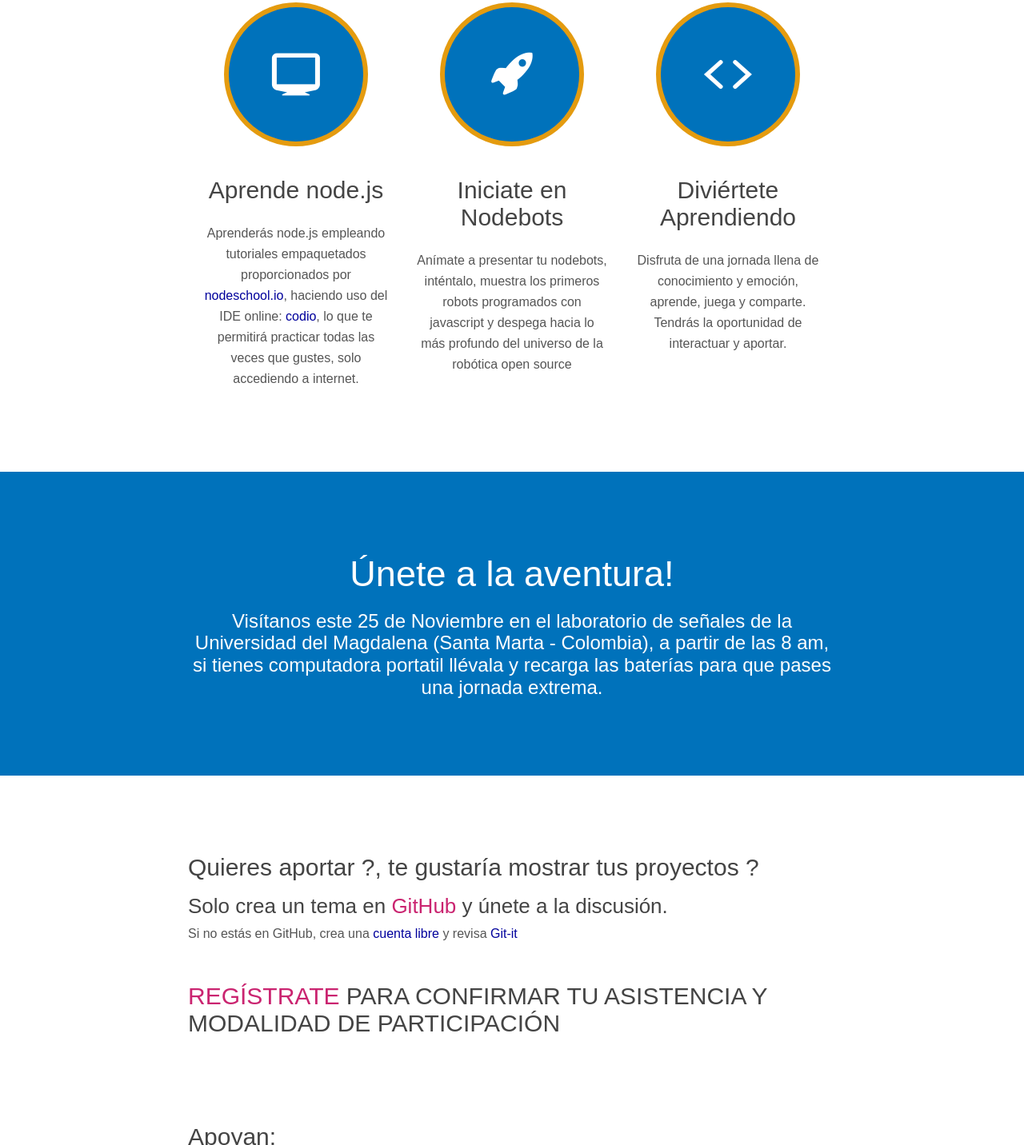
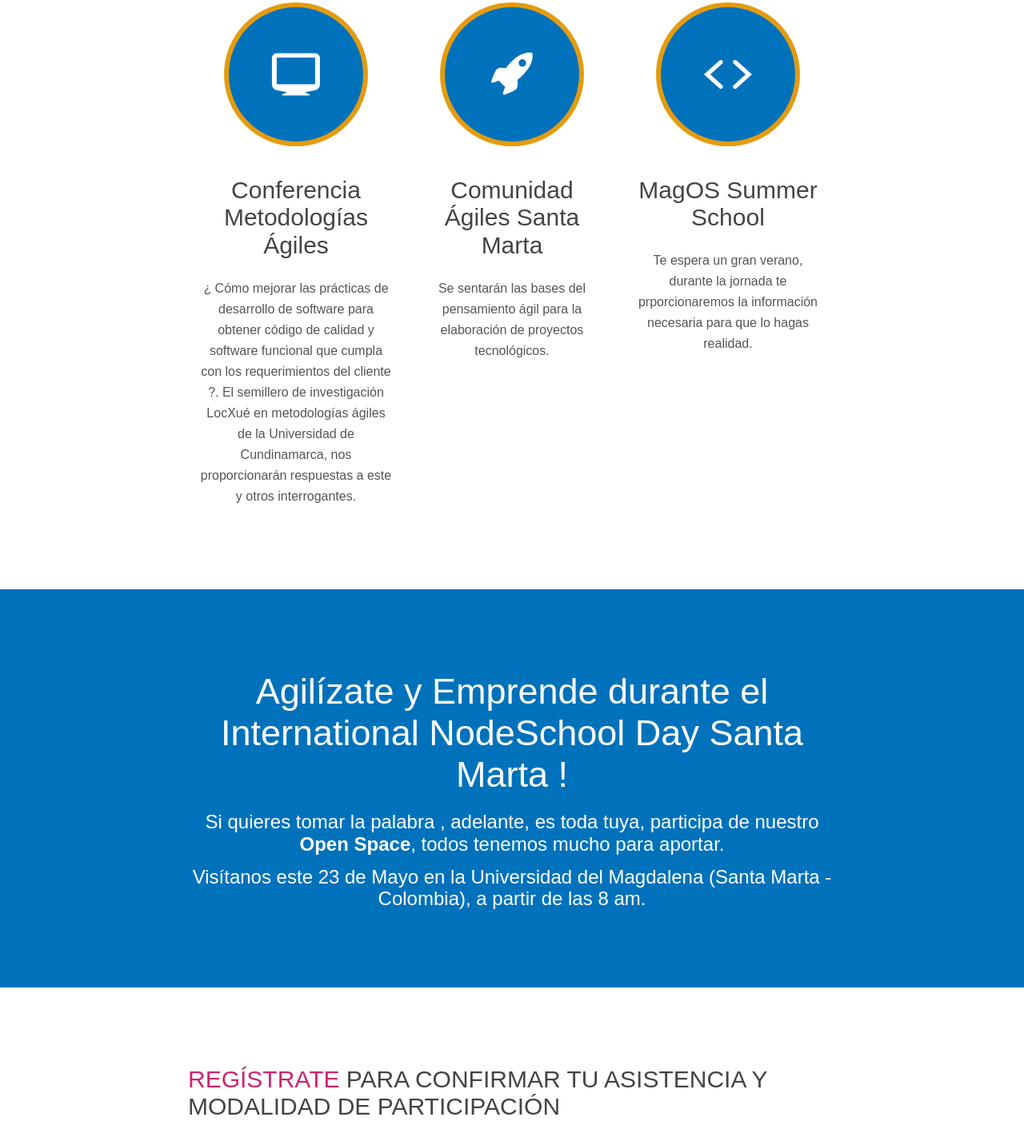
Before and after one commit to nodeschool/santamarta, a plain HTML site: page index.html in a window 1280 px wide. Shown: the part 524-1956 px from the top of the page at 80% size. Drawn offline with Linux system fonts and the light colour scheme; a web font is replaced by a local one.

Commit message:
International Nodeschool Day Santa Marta 23/05/2015

```diff
--- a/index.html
+++ b/index.html
@@ -2,7 +2,7 @@
 <head>
 
   <meta charset="utf-8">
-  <title>nodeschool-santamarta</title>
+  <title>International Nodeschool Day Santa Marta</title>
 
   <meta name="viewport" content="width=device-width, initial-scale=1.0, maximum-scale=1">
   <link href='http://fonts.googleapis.com/css?family=Droid+Sans+Mono' rel='stylesheet' type='text/css'>
@@ -20,7 +20,7 @@
       <div id="header" class="twelve columns header-intro-wrap fadeUpIn">
         <h1 class="logo"> <span>node</span>school</h1>
         <p id="subheadline">
-        Próximo evento: <a href="#">Martes, 25 de Noviembre</a>.
+        Próximo evento: <a href="#">Sábado, 23 de Mayo, 2015</a>.
         </p>
 
         <div class="catch-errors-top"></div>
@@ -45,9 +45,10 @@
               <i class="icon-monitor"></i>
             </span>
           </span>
-          <h3>Aprende node.js</h3>
-          <p>Aprenderás node.js empleando tutoriales empaquetados proporcionados por <a href="http://nodeschool.io/" title="" target="_blank">nodeschool.io</a>, haciendo uso del IDE online: <a href="https://codio.com/" title="" target="_blank">codio</a>, lo que te permitirá practicar todas las veces que gustes, solo accediendo a internet.</p>
+          <h3>Conferencia Metodologías Ágiles</h3>
+          <p>¿ Cómo mejorar las prácticas de desarrollo de software para obtener código de calidad y software funcional que cumpla con los requerimientos del cliente ?. El semillero de investigación LocXué en metodologías ágiles de la Universidad de Cundinamarca, nos proporcionarán respuestas a este y otros interrogantes. </p>
         </li>
+
 
         <li class="features-item">
           <span class="features-circle">
@@ -55,8 +56,8 @@
               <i class="icon-rocket"></i>
             </span>
           </span>
-          <h3>Iniciate en Nodebots</h3>
-          <p>Anímate a presentar tu nodebots, inténtalo, muestra los primeros robots programados con javascript y despega hacia lo más profundo del universo de la robótica open source</p>
+          <h3>Comunidad Ágiles Santa Marta</h3>
+          <p>Se sentarán las bases del pensamiento ágil para la elaboración de proyectos tecnológicos.</p>
 
         </li>
 
@@ -66,8 +67,8 @@
               <i class="icon-code"></i>
             </span>
           </span>
-          <h3>Diviértete Aprendiendo</h3>
-          <p>Disfruta de una jornada llena de conocimiento y emoción, aprende, juega y comparte. Tendrás la oportunidad de interactuar y aportar.</p>
+          <h3>MagOS Summer School</h3>
+          <p>Te espera un gran verano, durante la jornada te prporcionaremos la información necesaria para que lo hagas realidad.</p>
         </li>
 
       </ul>
@@ -80,21 +81,16 @@
     <section id="help" class="site-section section-signup">
       <div class="row">
         <div class="twelve columns animate-on-scroll" data-scrollanimation="fadeDownIn">
-          <h3 class="signup-title">Únete a la aventura!</h3>
+          <h3 class="signup-title">Agilízate y Emprende durante el International NodeSchool Day Santa Marta !</h3>
           <!-- <h4 class="signup-subtitle">Want to have another NodeSchool in Berlin? Help planing it or show interest at GitHub.</h4> -->
-          <h4 class="signup-subtitle">Visítanos este 25 de Noviembre en el laboratorio de señales de la Universidad del Magdalena (Santa Marta - Colombia), a partir de las 8 am, si tienes computadora portatil llévala y recarga las baterías para que pases una jornada extrema.</h4>
+
+          <h4 class="signup-subtitle">Si quieres tomar la palabra , adelante, es toda tuya, participa de nuestro <strong>Open Space</strong>, todos tenemos mucho para aportar.</h4>
+
+          <h4 class="signup-subtitle">Visítanos este 23 de Mayo en la Universidad del Magdalena (Santa Marta - Colombia), a partir de las 8 am.   </h4>
         </div>
       </div>
 
-      <!--
-      <div class="row">
-        <div class="eight columns centered">
-          <div class="signup-form">
-            <a href="https://ti.to/nodeschool-berlin/3" class="btn-side animate-on-scroll" data-scrollanimation="fadeInLeft"><i class="icon-ticket"></i> Sign up!</a>
-          </div>
-        </div>
-      </div>
-    -->
+
 
     </section>
 
@@ -104,11 +100,7 @@
   <section class="site-section">
     <div class="row">
       <div class="twelve columns animate-on-scroll" data-scrollanimation="fadeDownIn">
-        <h3>Quieres aportar ?, te gustaría mostrar tus proyectos ?</h3>
-        <h4>Solo crea un tema en <a href="https://github.com/nodeschool/santamarta">GitHub</a> y únete a la discusión.</h4>
-          <p> Si no estás en GitHub, crea una <a href="https://github.com/join">cuenta libre</a> y revisa <a href="http://nodeschool.io/#git-it">Git-it</a>
 
-          <br><br>
           <h3> <a target="_blank" href="https://www.eventbrite.com/e/nodeschool-santa-marta-2014-tickets-14415524221" title="Registro">REGÍSTRATE</a> PARA CONFIRMAR TU ASISTENCIA Y MODALIDAD DE PARTICIPACIÓN</h3>
 
           </p>
```
